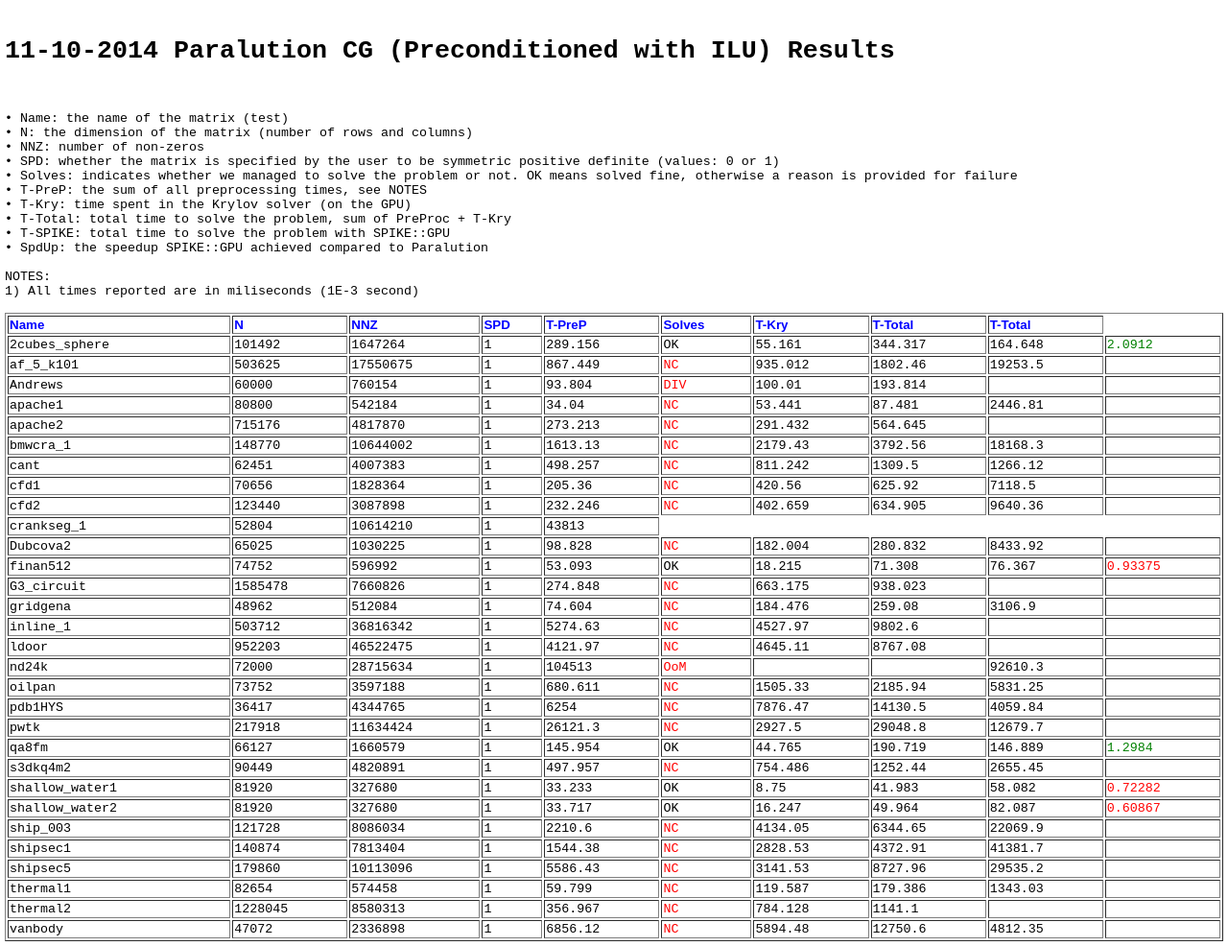
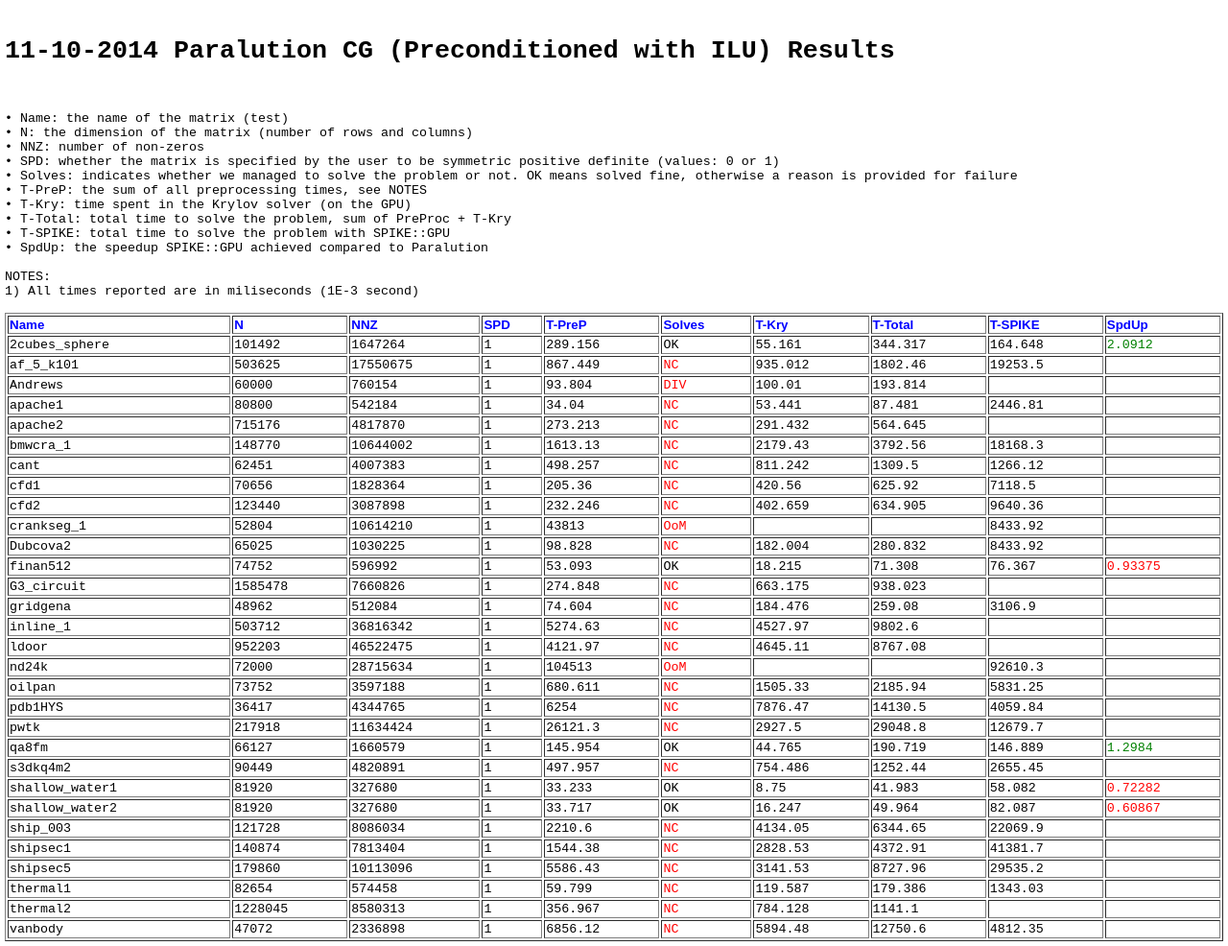
Before and after one commit to spikegpu/spikegpu.github.io, a Jekyll site: the page nightly_build/2014_11_10_paralution_cg_ilu.html, which Jekyll copies as it is, in a window 1280 px wide. Shown: the whole page at 96% size. Built offline with Jekyll 4.4.1, drawn with Linux system fonts in a browser that asks for light colours.

Commit message:
A small fix

```diff
--- a/nightly_build/2014_11_10_paralution_cg_ilu.html
+++ b/nightly_build/2014_11_10_paralution_cg_ilu.html
@@ -220,7 +220,13 @@ NOTES: <br>
 
 <td style="border-style: inset;">
 
-<p><span class=rvts1>T-Total</span></p>
+<p><span class=rvts1>T-SPIKE</span></p>
+
+</td>
+
+<td style="border-style: inset;">
+
+<p><span class=rvts1>SpdUp</span></p>
 
 </td>
 
@@ -528,6 +534,22 @@ NOTES: <br>
 <td style="border-style: inset;">
 <p> 43813 </p>
 </td>
+<td style="border-style: inset;">
+<p> <FONT COLOR="Red">OoM </FONT> </p>
+</td>
+<td style="border-style: inset;">
+<p> </p>
+</td>
+<td style="border-style: inset;">
+<p>  </p>
+</td>
+<td style="border-style: inset;">
+<p> 8433.92 </p>
+</td>
+<td style="border-style: inset;">
+<p>  </p>
+</td>
+</tr>
 <tr valign=top>
 <td style="border-style: inset;">
 <p> Dubcova2 </p>
```
